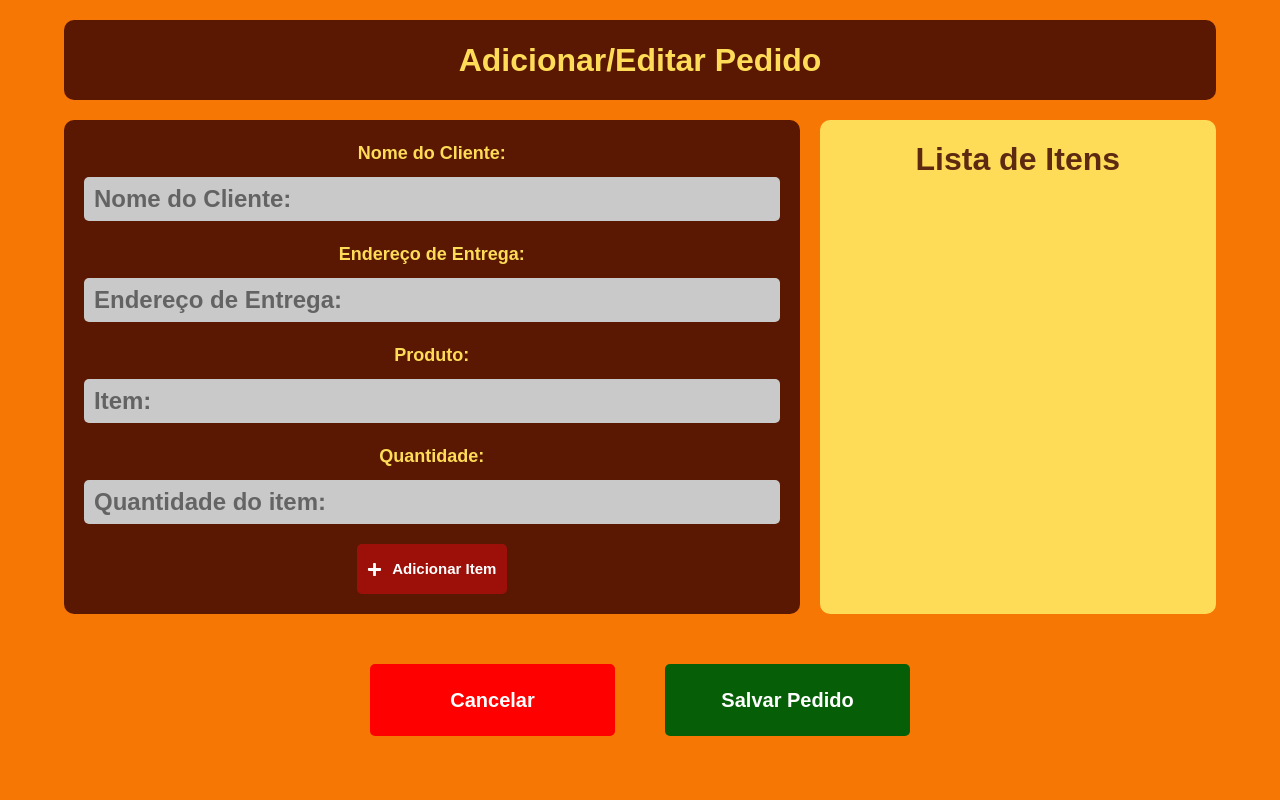
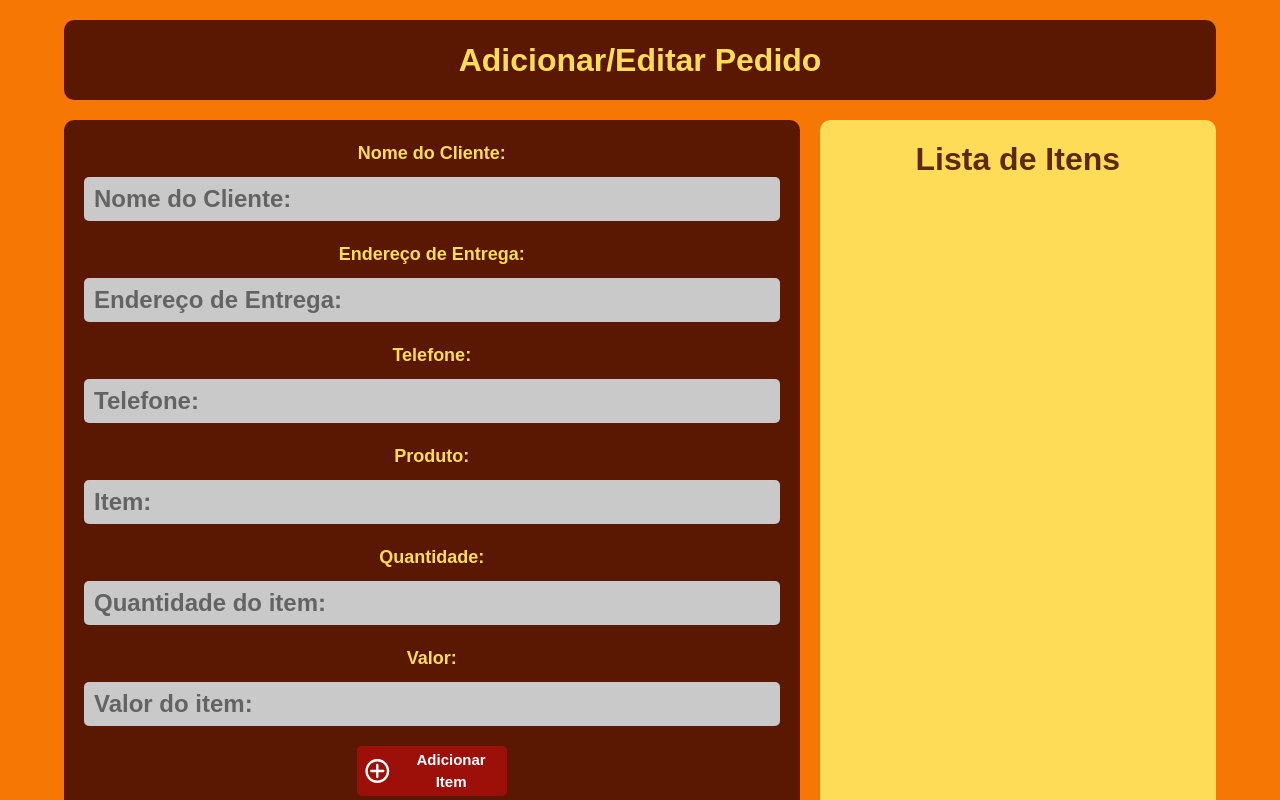
Before and after one commit to danielprogram08/Gerenciador-de-Pedidos, a React (Vite) app in the folder FRONT/gerenciador/: page /AddEdit in a window 1280 px wide. Shown: the top 800 px of the page. Built offline with nearby package versions, Linux system fonts and the light colour scheme.

Commit message:
Add: Adicionando lógica na página addEdit!

```diff
--- a/FRONT/gerenciador/src/AddEdit/AddEdit.css
+++ b/FRONT/gerenciador/src/AddEdit/AddEdit.css
@@ -101,6 +101,11 @@ label {
     transform: scale(1.1);
     font-size: 15px;
     background-color: brown;
+}
+
+.btn-adicionar i,
+.btn-adicionar svg {
+    font-size: 30px;
 }
 
 .lista-itens {
--- a/FRONT/gerenciador/src/AddEdit/AddEdit.jsx
+++ b/FRONT/gerenciador/src/AddEdit/AddEdit.jsx
@@ -1,13 +1,33 @@
 import './AddEdit.css';
 import { useForm } from 'react-hook-form';
-import { FaPlus } from 'react-icons/fa';
+import { CgAdd } from "react-icons/cg";
+import { useState } from 'react';
 
 function AddEdit() {
 
     const { register, handleSubmit, reset } = useForm();
+    const [Pedido, setPedido] = useState([]);
+    const [itens, setItens] = useState([]);
 
     const cadastrarPedido = (pedido) => {
-        console.log(pedido);
+        const novoPedido = {
+            nome: pedido.inputNome,
+            endereco: pedido.inputEndereco,
+            telefone: pedido.inputTelefone,
+            item: [
+                {
+                    produto: pedido.inputProduto,
+                    quantidade: pedido.inputQuantidade,
+                    preco: pedido.inputValor
+                }
+            ],
+            quantidade: pedido.inputQuantidade,
+            valor: pedido.inputValor
+        }
+        setItens([...itens, novoPedido]);
+        setPedido([...Pedido, novoPedido]);
+
+        console.log(Pedido);
         reset();
     }
 
@@ -22,23 +42,31 @@ function AddEdit() {
                             <input type="text" id="inputNome" placeholder='Nome do Cliente:' {...register('inputNome')} />
                             <label htmlFor="inputEndereco">Endereço de Entrega:</label>
                             <input type="text" id="inputEndereco" placeholder='Endereço de Entrega:' {...register('inputEndereco')} />
+                            <label htmlFor="inputTelefone">Telefone:</label>
+                            <input type="text" id="inputTelefone" placeholder='Telefone:' {...register('inputTelefone')} />
                         </div>
                         <div className='dados-pedido'>
                             <label htmlFor="inputProduto">Produto:</label>
                             <input type="text" id="inputProduto" placeholder='Item:' {...register('inputProduto')} />
                             <label htmlFor="inputQuantidade">Quantidade:</label>
                             <input type="number" id="inputQuantidade" placeholder='Quantidade do item:' {...register('inputQuantidade')} />
+                            <label htmlFor="inputValor">Valor:</label>
+                            <input type="number" id="inputValor" placeholder='Valor do item:' {...register('inputValor')} />
                         </div>
                         <button type="button" className='btn-adicionar'>
-                            <FaPlus />
+                            <CgAdd/>
                             Adicionar Item
                         </button>
                     </form>
                     <div className='lista-itens'>
                     <h2>Lista de Itens</h2>
-                        <ul>
-
-                        </ul>
+                        {itens.map((item, index) => (
+                            <ul key={index}>
+                                <li>Produto: {item.produto}</li>
+                                <li>Quantidade: {item.quantidade}</li>
+                                <li>Valor: R$ {item.valor}</li>
+                            </ul>
+                        ))}
                     </div>
                 </div>
                 <div className='botoes-editaveis'>
--- a/FRONT/gerenciador/src/login/login.css
+++ b/FRONT/gerenciador/src/login/login.css
@@ -52,7 +52,7 @@ input:hover {
     font-weight: bold;
     font-size: x-large;
     padding-left: 20px;
-    transform: scale(1.05);
+    transform: scale(1.1);
 }
 
 input::placeholder {
```
